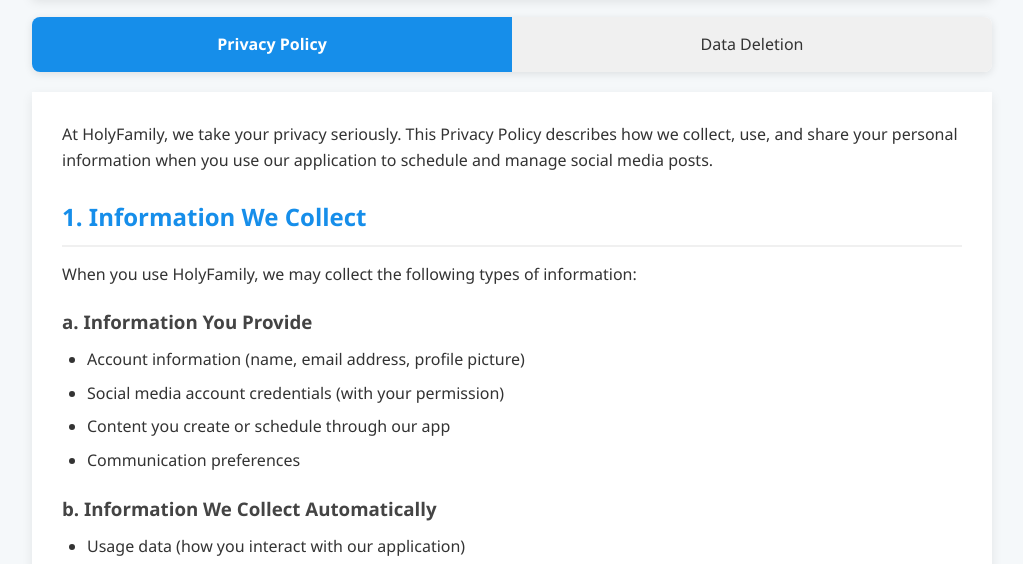
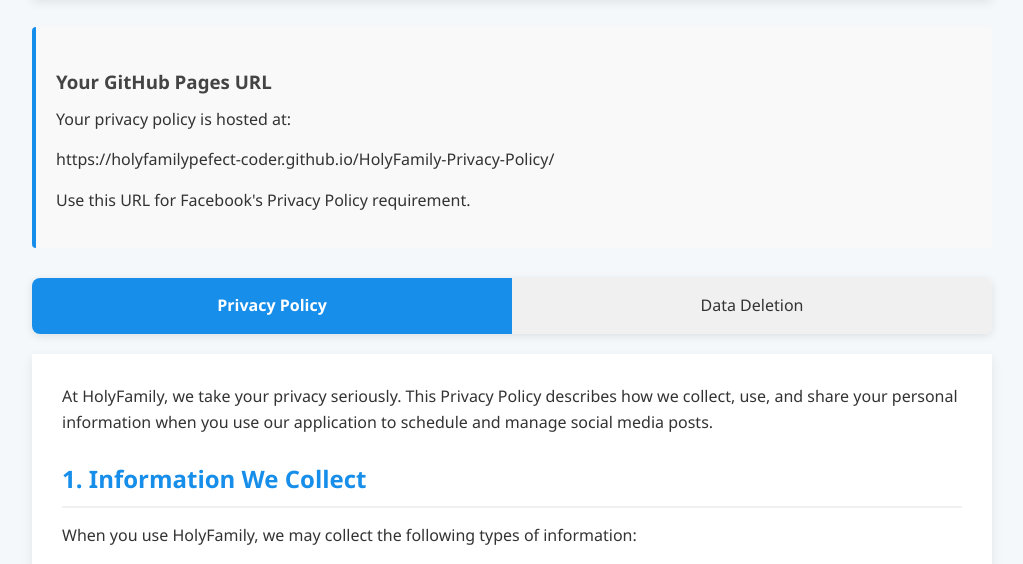
Before and after one commit to holyfamilypefect-coder/HolyFamily-Privacy-Policy, a plain HTML site: page index.html in a window 1280 px wide. Shown: the part 198-762 px from the top of the page, without its empty margins (128-1151 px from the left). Drawn offline with Linux system fonts and the light colour scheme.

Commit message:
Update index.html

```diff
--- a/index.html
+++ b/index.html
@@ -169,6 +169,14 @@
             display: block;
         }
 
+        .github-info {
+            background-color: #f9f9f9;
+            border-left: 4px solid #168EEA;
+            padding: 20px;
+            margin: 30px 0;
+            border-radius: 4px;
+        }
+
         @media (max-width: 768px) {
             body {
                 padding: 15px;
@@ -197,6 +205,13 @@
         <h1>HolyFamily</h1>
         <p class="last-updated">Privacy Policy & Data Deletion Instructions</p>
     </header>
+
+    <div class="github-info">
+        <h3>Your GitHub Pages URL</h3>
+        <p>Your privacy policy is hosted at:</p>
+        <p><code>https://holyfamilypefect-coder.github.io/HolyFamily-Privacy-Policy/</code></p>
+        <p>Use this URL for Facebook's Privacy Policy requirement.</p>
+    </div>
 
     <div class="tab-container">
         <div class="tab active" onclick="showTab('privacy')">Privacy Policy</div>
@@ -364,6 +379,7 @@
 
     <footer>
         <p>© 2025 HolyFamily. All rights reserved.</p>
+        <p>Hosted on GitHub Pages</p>
     </footer>
 
     <script>
```
